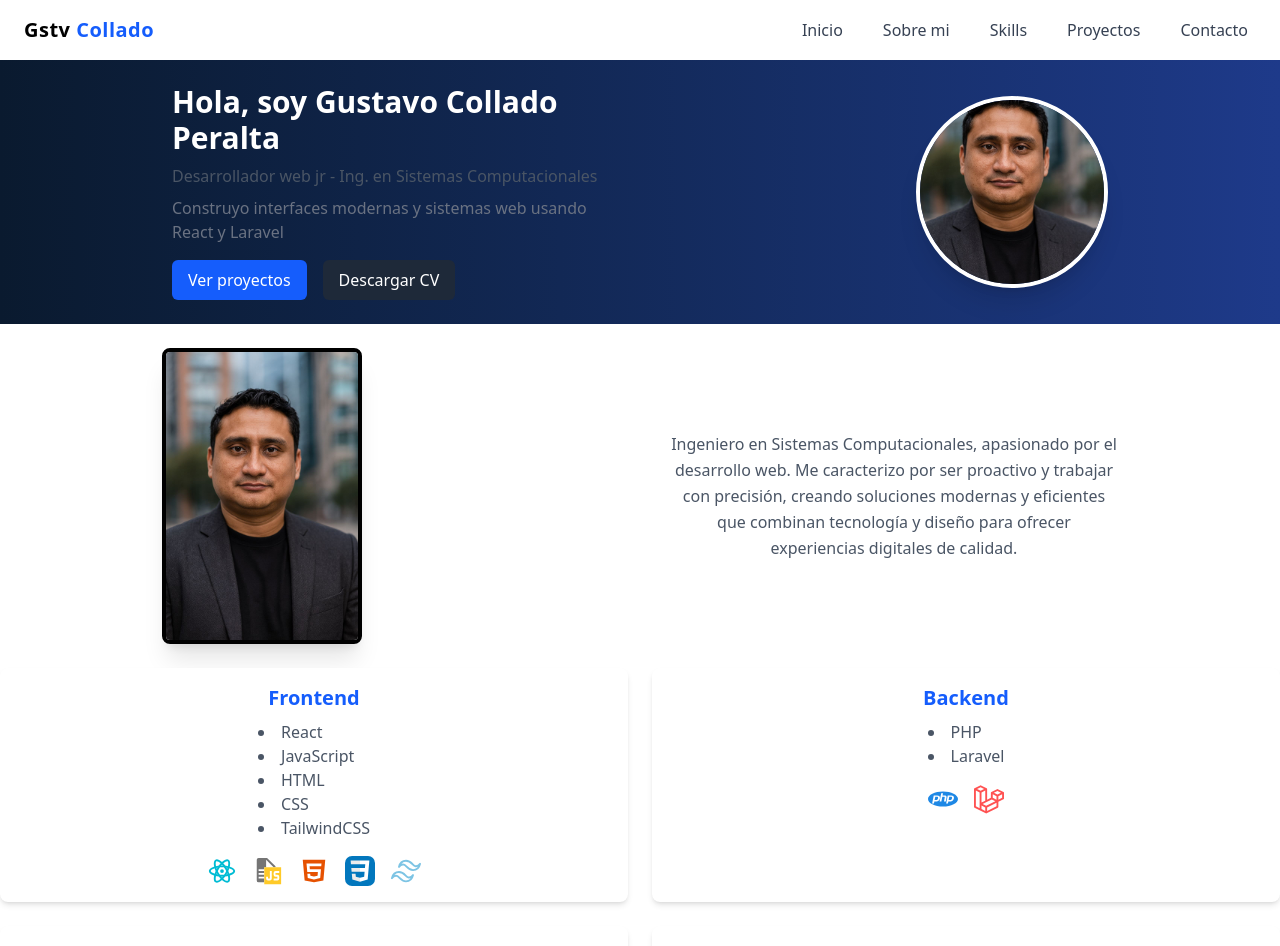
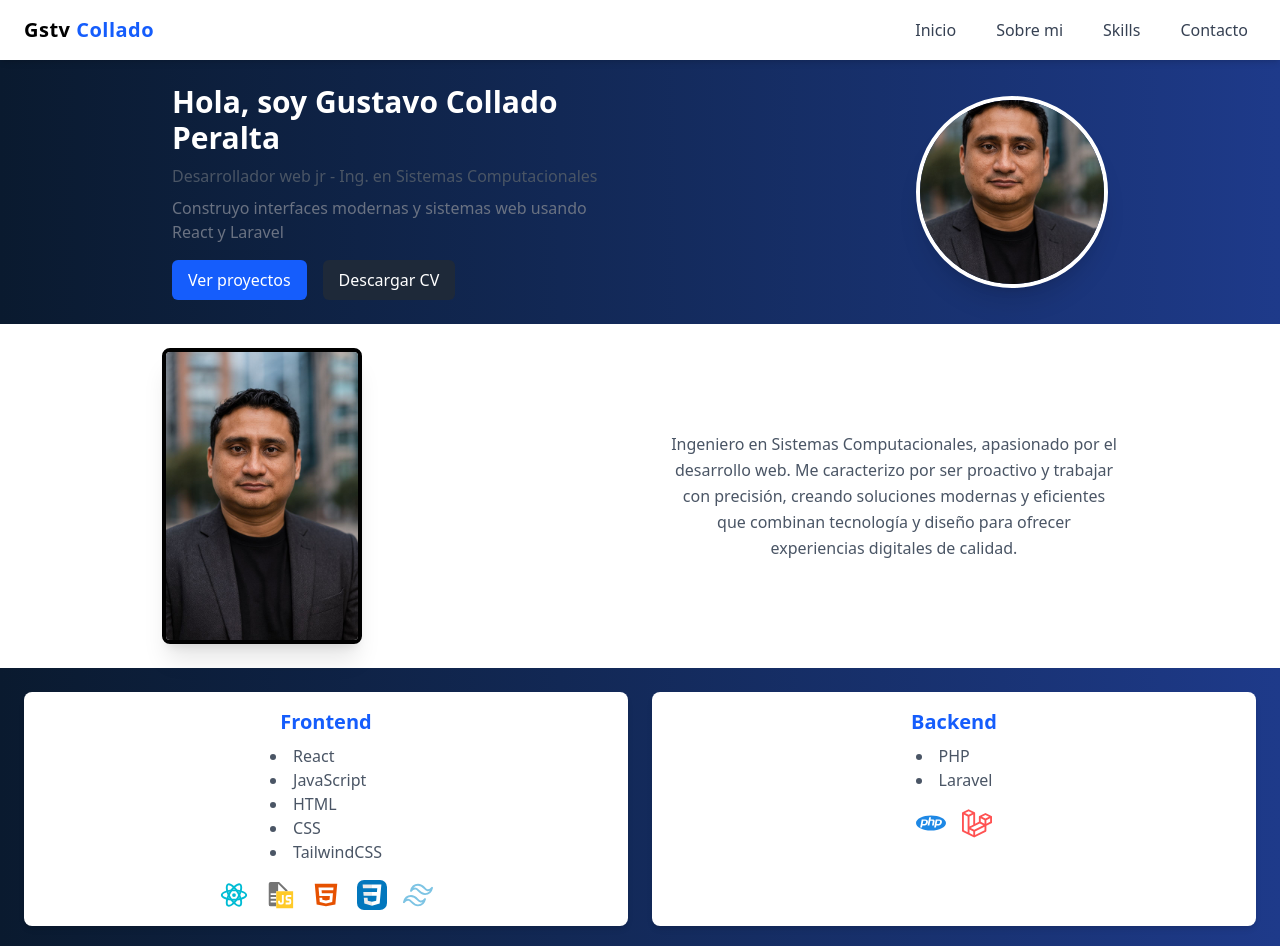
Before and after one commit to gstvcollado/portafolio, a React (Vite) app: page / in a window 1280 px wide. Shown: the top 946 px of the page. Built offline with nearby package versions, Linux system fonts and the light colour scheme.

Commit message:
Se agrefo los link a los menu.

```diff
--- a/src/Pages/Home.jsx
+++ b/src/Pages/Home.jsx
@@ -19,11 +19,11 @@ import Contact from "../components/Contact/Contact";
 import Footer from "../components/Footer/Footer";
 export default function Home() {
   const links = [
-    { href: "/", label: "Inicio" },
-    { href: "/about", label: "Sobre mi" },
-    { href: "/skills", label: "Skills" },
-    { href: "/proyect", label: "Proyectos" },
-    { href: "/contact", label: "Contacto" },
+    { href: "#inicio", label: "Inicio" },
+    { href: "#about", label: "Sobre mi" },
+    { href: "#skills", label: "Skills" },
+    /*  { href: "#proyect", label: "Proyectos" }, */
+    { href: "#contact", label: "Contacto" },
   ];
 
   const cards = [
@@ -66,12 +66,12 @@ export default function Home() {
   ];
 
   return (
-    <div>
+    <div className="pt-15">
       <Navbar links={links} />
-      <Hero />
-      <About />
-      <Skill cards={cards} />
-      <Contact />
+      <Hero id="inicio" />
+      <About id="about" />
+      <Skill id="skills" cards={cards} />
+      <Contact id="contact" />
       <Footer />
     </div>
   );
--- a/src/components/About/About.jsx
+++ b/src/components/About/About.jsx
@@ -1,7 +1,7 @@
 import Masculino from "../../../src/assets/img/fotoPerfil.jpeg";
-export default function About() {
+export default function About({ id }) {
   return (
-    <div className="flex justify-around items-center gap-8 p-6">
+    <div id={id} className="flex justify-around items-center gap-8 p-6">
       <div>
         <img
           className="w-[200px] rounded-lg shadow-xl border-4 border-black object-cover transition-transform duration-300 hover:scale-105"
--- a/src/components/Contact/Contact.jsx
+++ b/src/components/Contact/Contact.jsx
@@ -2,9 +2,12 @@ import LinkedinIcon from "../icon/Linkedin";
 import GitHubIcon from "../icon/GitHub";
 import PhoneIcon from "../icon/Phone";
 import EmailIcon from "../icon/Email";
-export default function Contact() {
+export default function Contact({ id }) {
   return (
-    <div className="max-w-md mx-auto p-6 bg-white rounded-lg shadow-md mt-4 text-center">
+    <div
+      id={id}
+      className="max-w-md mx-auto p-6 bg-white rounded-lg shadow-md mt-4 text-center"
+    >
       <h2 className="text-2xl font-bold text-blue-600 mb-4">Contacto</h2>
 
       {/* Nombre */}
--- a/src/components/Hero/Hero.jsx
+++ b/src/components/Hero/Hero.jsx
@@ -1,8 +1,11 @@
 import Masculino from "../../../src/assets/img/fotoPerfil.jpeg";
 
-export default function Hero() {
+export default function Hero({ id }) {
   return (
-    <main className="bg-gradient-to-r from-[#0a1a2f] to-[#1e3a8a] flex justify-around items-center p-6">
+    <main
+      id={id}
+      className="bg-gradient-to-r from-[#0a1a2f] to-[#1e3a8a] flex justify-around items-center p-6"
+    >
       <div className="max-w-md">
         <h1 className="font-bold text-white text-3xl mb-2">
           Hola, soy Gustavo Collado Peralta
--- a/src/components/Navbar/Navbar.jsx
+++ b/src/components/Navbar/Navbar.jsx
@@ -1,6 +1,6 @@
 export default function Navbar({ links }) {
   return (
-    <nav className="flex justify-between items-center px-6 py-4 bg-white shadow-md">
+    <nav className="fixed top-0 left-0 w-full flex justify-between items-center px-6 py-4 bg-white shadow-md z-50">
       {/* Logo / Nombre */}
       <h1 className="text-xl font-bold tracking-wide">
         Gstv <span className="text-blue-600">Collado</span>
--- a/src/components/Skills/Skills.jsx
+++ b/src/components/Skills/Skills.jsx
@@ -1,7 +1,7 @@
-export default function Skill({ cards }) {
+export default function Skill({ cards, id }) {
   return (
-    <div>
-      <div className="grid grid-cols-1 md:grid-cols-2 gap-6">
+    <div id={id} className="bg-gradient-to-r from-[#0a1a2f] to-[#1e3a8a]  p-6">
+      <div className="grid grid-cols-1 md:grid-cols-2 gap-6 ">
         {cards.map((card, index) => (
           <div
             key={index}
```
